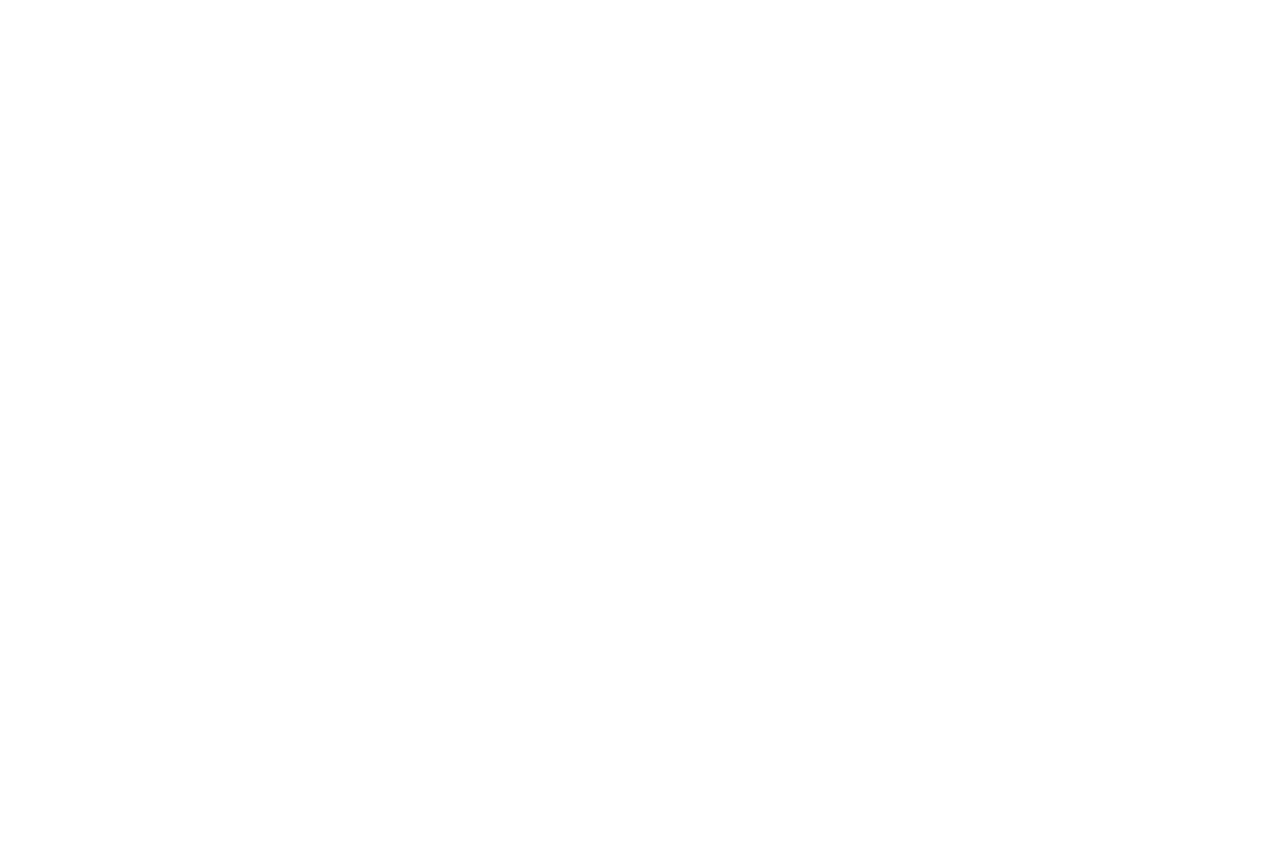
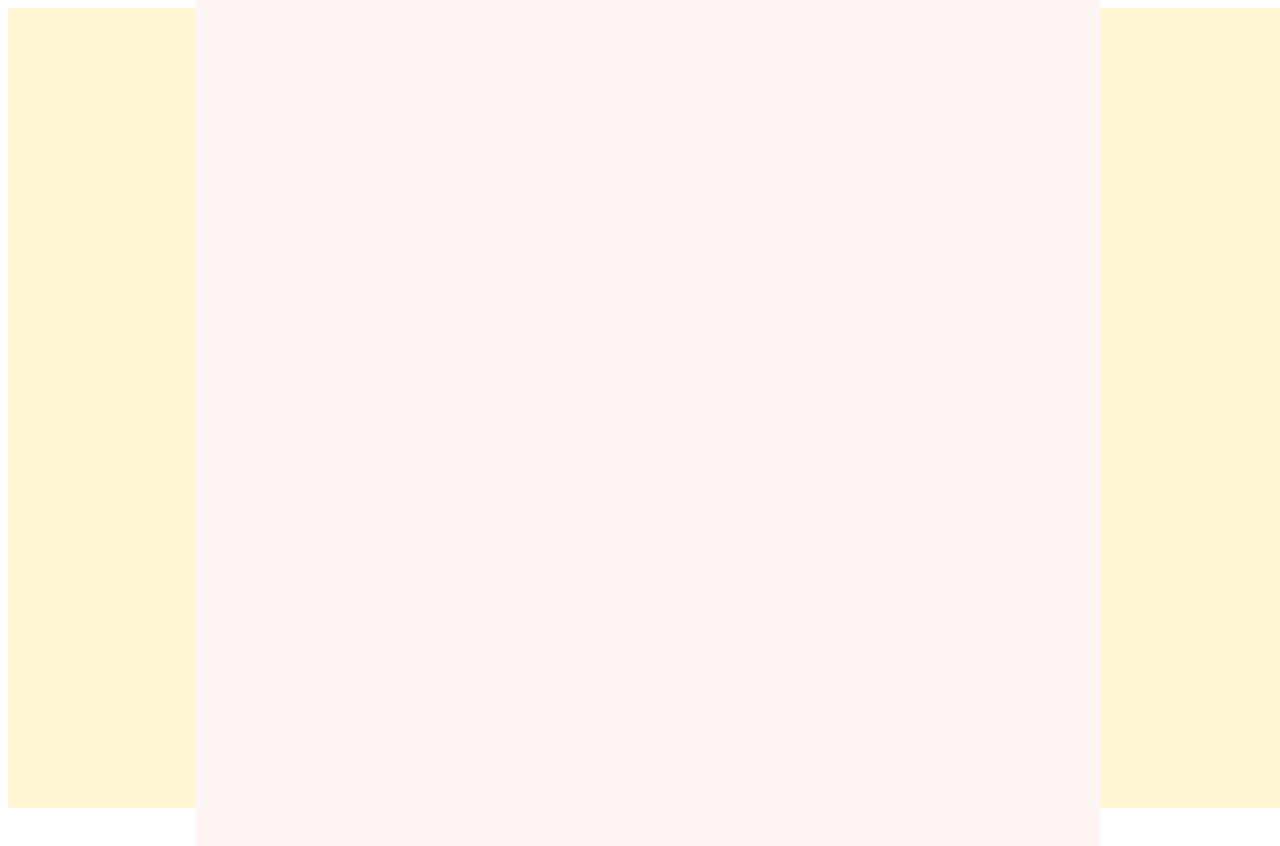
Before and after one commit to Jaivignesh-afk/chess, a React (Create React App) app: page / in a window 1280 px wide. Shown: the top 846 px of the page. Before the commit the page ends 816 px from the top, so only its background shows below. Built offline with nearby package versions, Linux system fonts and the light colour scheme.

Commit message:
Added Board

```diff
--- a/public/index.html
+++ b/public/index.html
@@ -9,8 +9,6 @@
 <body>
     <div id="root"></div>
 
-      <script src="https://unpkg.com/react@18/umd/react.development.js" crossorigin></script>
-  <script src="https://unpkg.com/react-dom@18/umd/react-dom.development.js" crossorigin></script>
     <script src="../src/index.js" type="text/jsx"></script>
 </body>
 </html>
--- a/public/styles.css
+++ b/public/styles.css
@@ -1,5 +1,16 @@
 .bg-color{
+
     height:100vh;
-    width:0cap;
+    width:100vw;
     background-color:#FFF7D4;
+    display:flex;
+    align-items:center;
+    justify-content: center;
+
 }
+.white{
+    height:904px;
+    width:904px;
+    background-color:#FFF4F4;
+
+}
--- a/src/Components/App.jsx
+++ b/src/Components/App.jsx
@@ -1,10 +1,9 @@
 import React from 'react'
 import Background from './Background';
 
-function App(){
-    return (
-        <Background className="bg-color"/>
-    );
+
+function App() {
+    return (<Background className="bg-color" class="white"/>);
 }
 
 export default App;
--- a/src/Components/Background.jsx
+++ b/src/Components/Background.jsx
@@ -1,9 +1,11 @@
 import React from 'react'
-
+import Board from './Board';
 
 function Background(props){
     return (
-        <div className={props.className}></div>
+        <div className={props.className}>
+            <Board className={props.class}/>
+        </div>
     );
 }
 
--- a/src/Components/Board.jsx
+++ b/src/Components/Board.jsx
@@ -0,0 +1,6 @@
+import React from 'react';
+
+function Board(props){
+    return <div className={props.className}></div>
+}
+export default Board;
--- a/src/Components/Checker.jsx
+++ b/src/Components/Checker.jsx
@@ -0,0 +1 @@
+import React from 'react'
```
